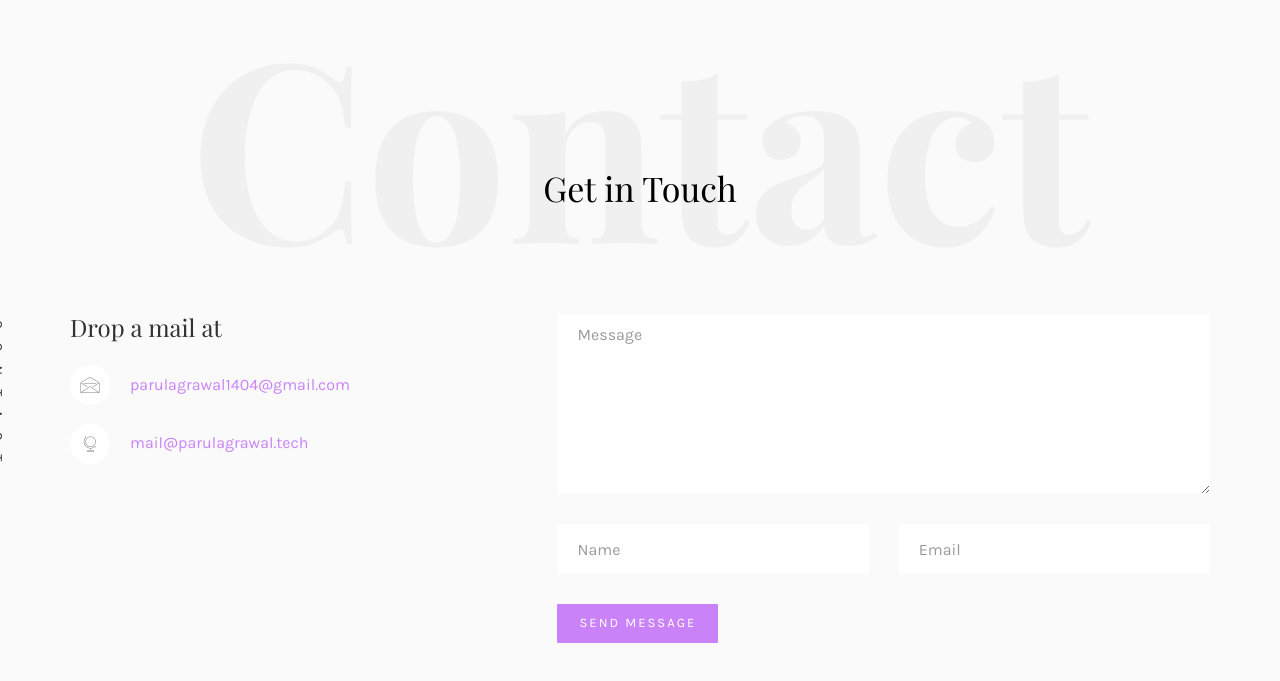
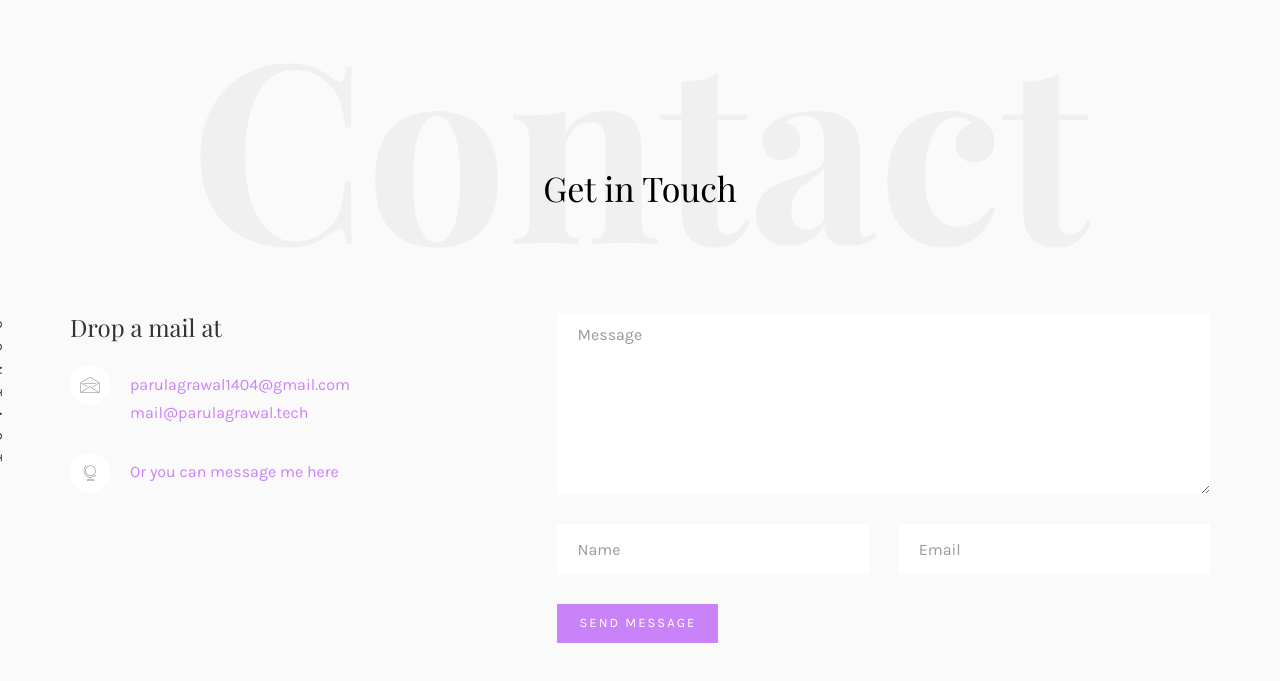
Before and after one commit to parulag1404/parulag1404.github.io, a plain HTML site: page index.html in a window 1280 px wide. Shown: the part 1794-2475 px from the top of the page. Drawn offline with nearby package versions, Linux system fonts and the light colour scheme; files whose address does not match are found by name; a web font is replaced by a local one.

Commit message:
Update index.html

```diff
--- a/index.html
+++ b/index.html
@@ -218,8 +218,8 @@
 								<ul class="contact-info">
 
 
-									<li><span><i class="icon-envelope2"></i></span><a href="#">parulagrawal1404@gmail.com</a></li>
-									<li><span><i class="icon-globe3"></i></span><a href="#">mail@parulagrawal.tech</a></li>
+									<li><span><i class="icon-envelope2"></i></span><a href="#">parulagrawal1404@gmail.com<br>mail@parulagrawal.tech</a></li>
+									<li><span><i class="icon-globe3"></i></span><a href="#">Or you can message me here</a></li>
 								</ul>
 							</div>
 							<div class="col-md-7 col-md-push-1 animate-box">
```
